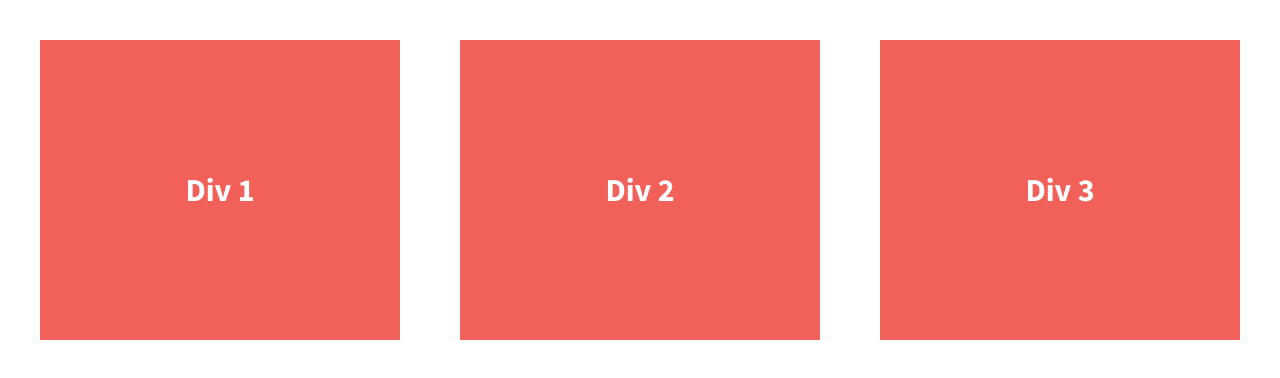
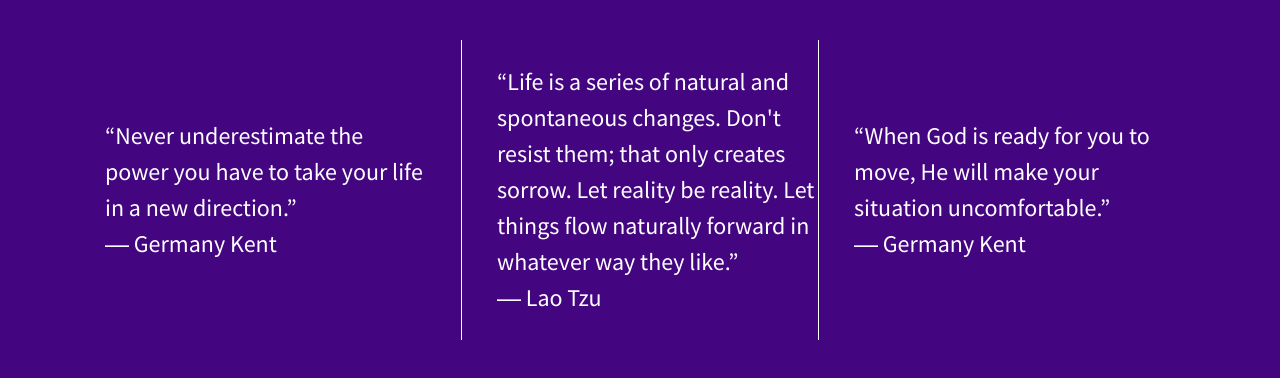
Before and after one commit to TremMT/divs-flexbox-starter, a plain HTML site: page index.html in a window 1280 px wide. Drawn offline with nearby package versions, Linux system fonts and the light colour scheme.

Commit message:
Updated background to purple and added quotes

```diff
--- a/css/main.css
+++ b/css/main.css
@@ -97,7 +97,7 @@ textarea {
 
 
 html {
-  background-color: #fff;
+  background-color: #440580;
   height: 100%;
 }
 
@@ -110,26 +110,40 @@ body {
 
 .wrapper {
   /*add display:flex and set justify-content to space-between*/
-  font-weight: 700;
+  font-weight: 500;
   display: flex;
   justify-content: space-between;
+
 }
 
 .div-1, .div-2, .div-3 {
   /*give the divs a width of 30%, add display:flex, set justify-content and align-items to center*/
   color: #fff;
   line-height: 1.5em;
-  font-size: 1.6em;
-  background-color: #f16059;
+  font-size: 1.2em;
+  background-color: #440580;
   height: 300px;
   width: 30%;
   display: flex;
   justify-content: center;
   align-items: center;
-
 }
 
+.div-1 {
+    margin-left: 30px;
+    padding: 0 35px;
+}
 
+.div-2 {
+    border-left: #fff solid 1px;
+    border-right: #fff solid 1px;
+    padding-left: 35px;
+}
+
+.div-3 {
+    margin-right: 30px;
+    padding: 0 35px;
+}
 
 
 /* ==========================================================================
--- a/index.html
+++ b/index.html
@@ -23,14 +23,13 @@
 
         <section class="wrapper">
             <div class="div-1">
-                Div 1
+                <p>“Never underestimate the power you have to take your life in a new direction.”<br> ― Germany Kent </p>
             </div>
             <div class="div-2">
-                Div 2
+                <p>“Life is a series of natural and spontaneous changes. Don't resist them; that only creates sorrow. Let reality be reality. Let things flow naturally forward in whatever way they like.”<br>― Lao Tzu</p>
             </div>
             <div class="div-3">
-                Div 3
-            </div>
+                <p>“When God is ready for you to move, He will make your situation uncomfortable.”<br> ― Germany Kent </p>
         </section>
 
         <script src="https://ajax.googleapis.com/ajax/libs/jquery/1.11.3/jquery.min.js"></script>
```
